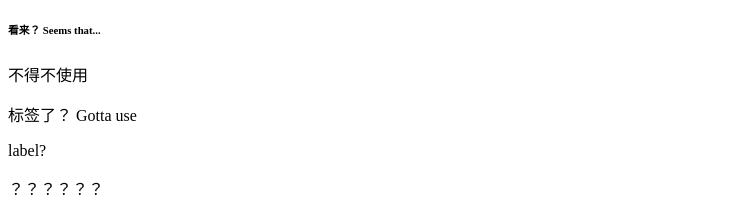
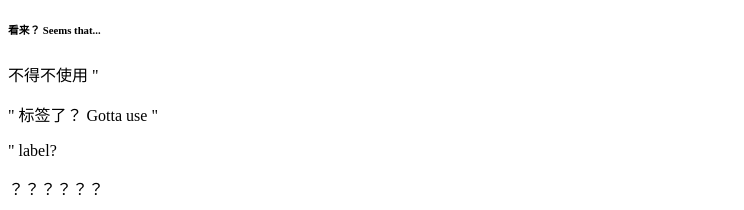
Before and after one commit to Modificationer-MDF/tpg_file_online_view_4.1, a plain HTML site: page index.html in a window 1280 px wide. Shown: the part 260-470 px from the top of the page, without its empty margins (0-744 px from the left). Drawn offline with Linux system fonts and the light colour scheme.

Commit message:
Update index.html

```diff
--- a/index.html
+++ b/index.html
@@ -11,7 +11,7 @@
     <h4>你还看得见？ You can still see this?</h4>
     <h5>好吧，看来你还是看到了？ Well, seems you've seen this sentense.</h5>
     <h6>看来？ Seems that...</h6>
-    <p>不得不使用 <p> 标签了？ Gotta use <p> label?</p>
+    <p>不得不使用 "<p>" 标签了？ Gotta use "<p>" label?</p>
     <p>？？？？？？</p>
     <p>'11'37' '50'47' '48'12'30' '20'40'05'32'03' '14'28'02'03' '02'40' '19'28'02' '13'10'06' '22'12'35' '16'44' '12'25'28'。</p>
 </body>
```
